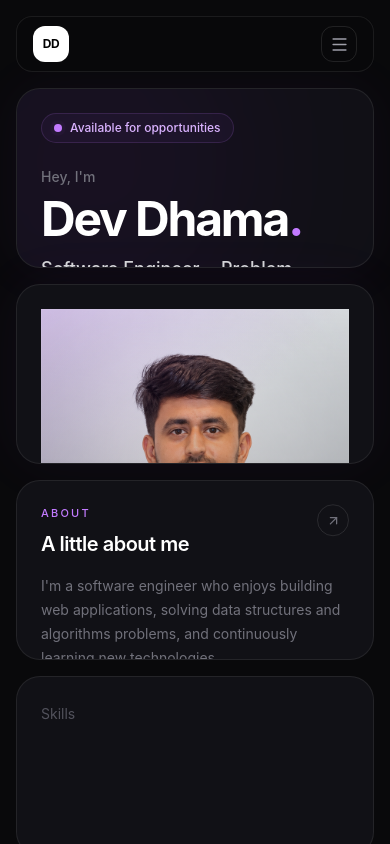
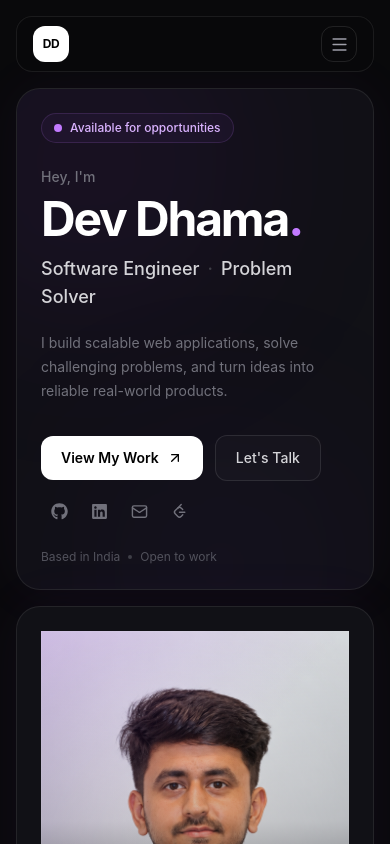
Before and after one commit to devch105/dev-io, a React (Vite) app in the folder hey-dev/: page / in a window 390 px wide. Shown: the top 844 px of the page. Built offline with nearby package versions, Linux system fonts and the light colour scheme.

Commit message:
Fixing Benoto Profile grid  image

```diff
--- a/hey-dev/src/components/layout/BentoGrid.jsx
+++ b/hey-dev/src/components/layout/BentoGrid.jsx
@@ -17,9 +17,11 @@ const BentoGrid = ({ children, className = "" }) => {
           grid
           grid-cols-1
           gap-4
+
           md:grid-cols-2
+
           xl:grid-cols-4
-          auto-rows-[180px]
+          xl:auto-rows-[180px]
         "
       >
         {children}
--- a/hey-dev/src/components/sections/About.jsx
+++ b/hey-dev/src/components/sections/About.jsx
@@ -20,7 +20,14 @@ const About = () => {
   ];
 
   return (
-    <div className="flex h-full flex-col justify-between">
+    <div  className="
+    flex
+    min-h-[280px]
+    flex-col
+    justify-between
+
+    xl:min-h-0
+  ">
       {/* Header */}
       <div>
         <div className="flex items-start justify-between">
--- a/hey-dev/src/components/sections/Hero.jsx
+++ b/hey-dev/src/components/sections/Hero.jsx
@@ -32,7 +32,17 @@ const Hero = () => {
   ];
 
   return (
-    <div className="relative flex h-full flex-col justify-between">
+    <div   className="
+    relative
+    flex
+    min-h-[420px]
+    flex-col
+    justify-between
+
+    sm:min-h-[400px]
+    xl:min-h-0
+
+  ">
       {/* Ambient background glow */}
       <div
         className="pointer-events-none absolute -left-24 -top-24 h-72 w-72  rounded-full  bg-purple-600/[0.08] blur-[100px]"
--- a/hey-dev/src/components/sections/Profile.jsx
+++ b/hey-dev/src/components/sections/Profile.jsx
@@ -5,7 +5,17 @@ import  { IMAGES } from "../../assets/images/images";
 
 const Profile = () => {
   return (
-    <div className="relative h-full min-h-[300px] overflow-hidden">
+    <div  className="
+    relative
+    h-full
+    min-h-[380px]
+    overflow-hidden
+
+    sm:min-h-[420px]
+
+    xl:min-h-0
+
+  ">
       {/* Profile Image */}
       <motion.img
         src={IMAGES.Profile_image}
--- a/hey-dev/src/components/ui/BentoCard.jsx
+++ b/hey-dev/src/components/ui/BentoCard.jsx
@@ -9,16 +9,24 @@ const BentoCard = ({
     <div
       id={id}
       className={`
-        group relative overflow-hidden
+        group
+        relative
+        h-full
+        overflow-hidden
+
         rounded-3xl
-        border border-white/[0.08]
+        border
+        border-white/[0.08]
         bg-[#111116]
+
         p-6
 
         ${
           hover
             ? `
-              transition-all duration-300 ease-out
+              transition-all
+              duration-300
+              ease-out
               hover:-translate-y-1
               hover:border-purple-500/25
               hover:bg-[#131319]
@@ -28,33 +36,34 @@ const BentoCard = ({
 
         ${
           glow
-            ? `
-              shadow-[0_0_60px_rgba(168,85,247,0.05)]
-            `
+            ? "shadow-[0_0_60px_rgba(168,85,247,0.05)]"
             : ""
         }
 
         ${className}
       `}
     >
-      {/* Subtle hover glow */}
+      {/* Glow */}
       {hover && (
         <div
           className="
             pointer-events-none
-            absolute -right-20 -top-20
-            h-40 w-40
+            absolute
+            -right-20
+            -top-20
+            h-40
+            w-40
             rounded-full
             bg-purple-500/0
             blur-3xl
-            transition-all duration-500
+            transition-all
+            duration-500
             group-hover:bg-purple-500/[0.06]
           "
         />
       )}
 
-      {/* Card content */}
-      <div className="relative z-10 h-fit">
+      <div className="relative z-10">
         {children}
       </div>
     </div>
```
